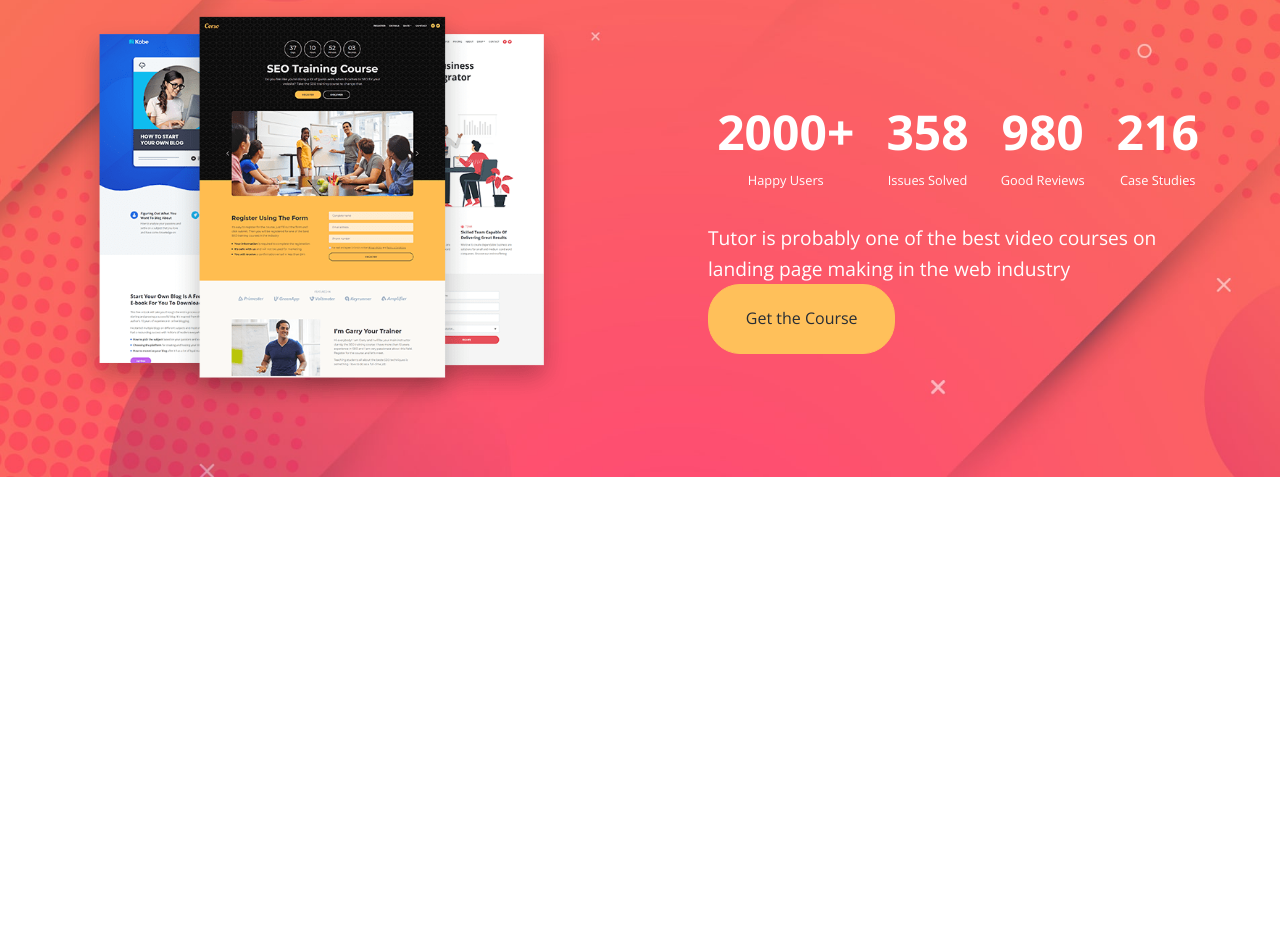
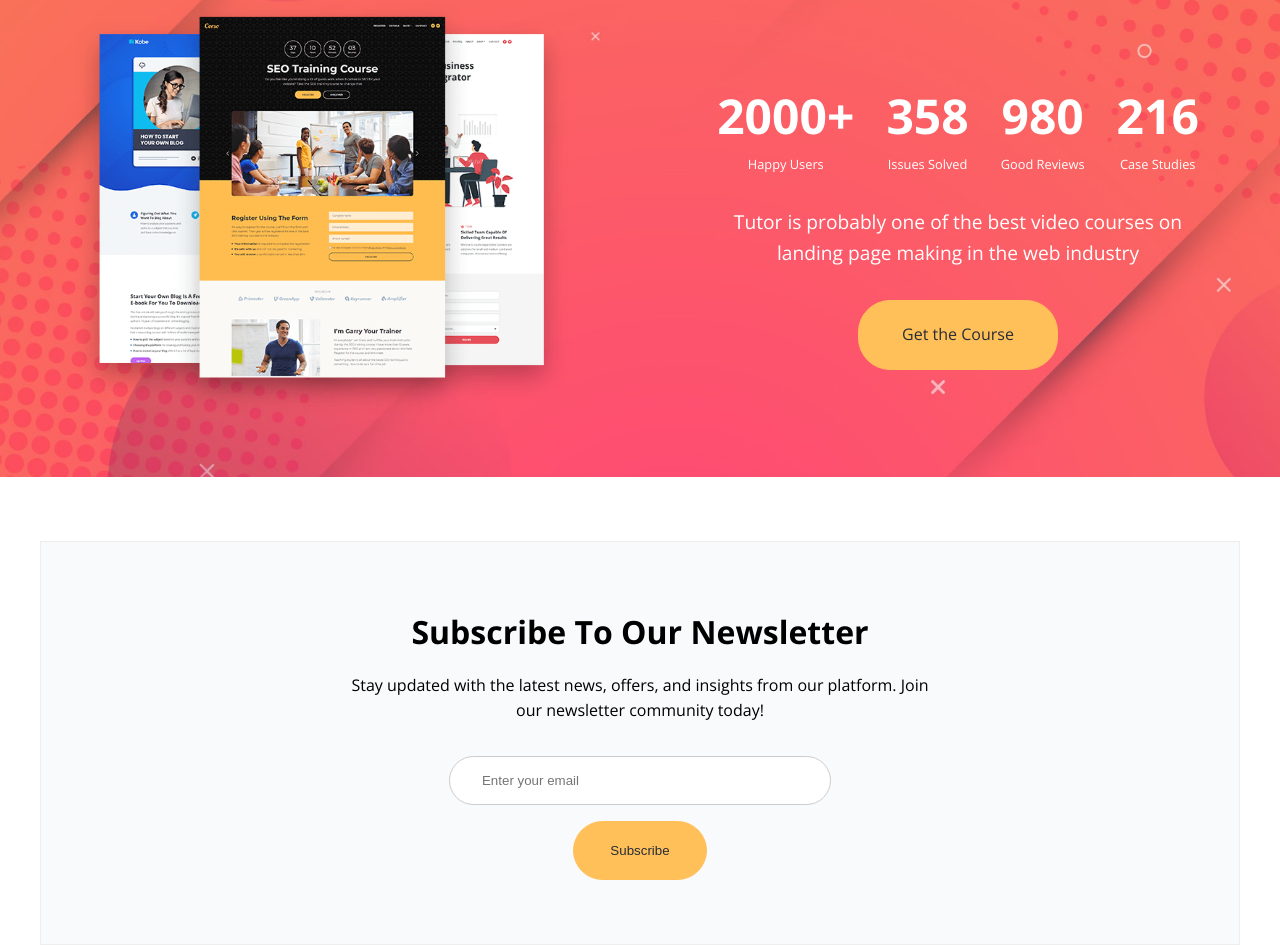
Before and after one commit to moretablesalt/css-tutor, a plain HTML site: page index.html in a window 1280 px wide. Shown: the part 5816-6761 px from the top of the page. Before the commit the page ends 6357 px from the top, so only its background shows below. Drawn offline with nearby package versions, Linux system fonts and the light colour scheme.

Commit message:
Newsletter section

```diff
--- a/css/style.css
+++ b/css/style.css
@@ -450,8 +450,53 @@ img {
   font-size: .8rem;
 }
 
-.stats-text {
+.stats .stats-text {
   font-size: 1.2rem;
+  margin-bottom: 2rem;
+  text-align: center;
+}
+
+.stats .btn {
+  display: block;
+  margin: 0 auto;
+  text-align: center;
+  width: 200px;
+}
+
+/*newsletter*/
+
+.newsletter {
+  text-align: center;
+  margin: 0 2rem
+}
+
+.newsletter-flex {
+  display: flex;
+  flex-direction: column;
+  justify-content: center;
+  align-items: center;
+  background: var(--light-color);
+  border: 1px solid #eee;
+  gap: 1rem;
+  padding: 4rem 2rem;
+}
+
+.newsletter h2 {
+  font-size: 2rem;
+  font-weight: 700;
+}
+
+.newsletter p {
+  max-width: 600px;
+}
+
+.newsletter input[type='email'] {
+  padding: 1rem 2rem;
+  border: 1px solid #ccc;
+  border-radius: 32px;
+  width: 100%;
+  max-width: 400px;
+  margin: 1rem 0;
 }
 
 @media(max-width: 1200px) {
@@ -566,4 +611,12 @@ img {
   .stats-numbers {
     flex-direction: column;
   }
+
+  .newsletter h2 {
+    font-size: 1.5rem;
+  }
+
+  .newsletter p {
+    display: none;
+  }
 }
--- a/index.html
+++ b/index.html
@@ -430,7 +430,23 @@
         </div>
       </div>
     </div>
+
+<!--  newsletter -->
+    <section class="newsletter section" id="newsletter">
+      <div class="container newsletter-flex">
+        <h2>Subscribe To Our Newsletter</h2>
+        <p>
+          Stay updated with the latest news, offers, and insights from our
+          platform. Join our newsletter community today!
+        </p>
+        <form action="">
+          <input type="email" name="email" id="email" placeholder="Enter your email">
+          <button class="btn" type="submit">Subscribe</button>
+        </form>
+      </div>
+    </section>
   </body>
+
 
   <script src="js/app.js"></script>
 </html>
```
